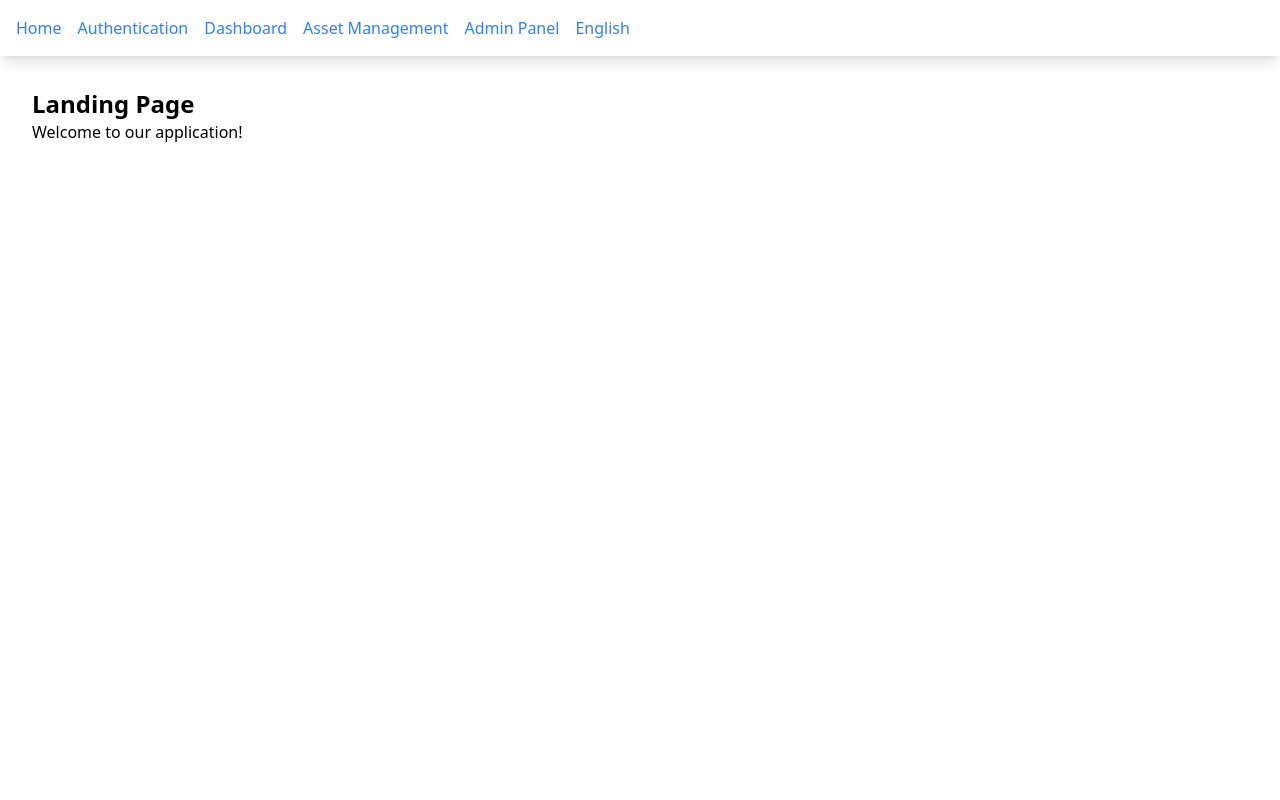
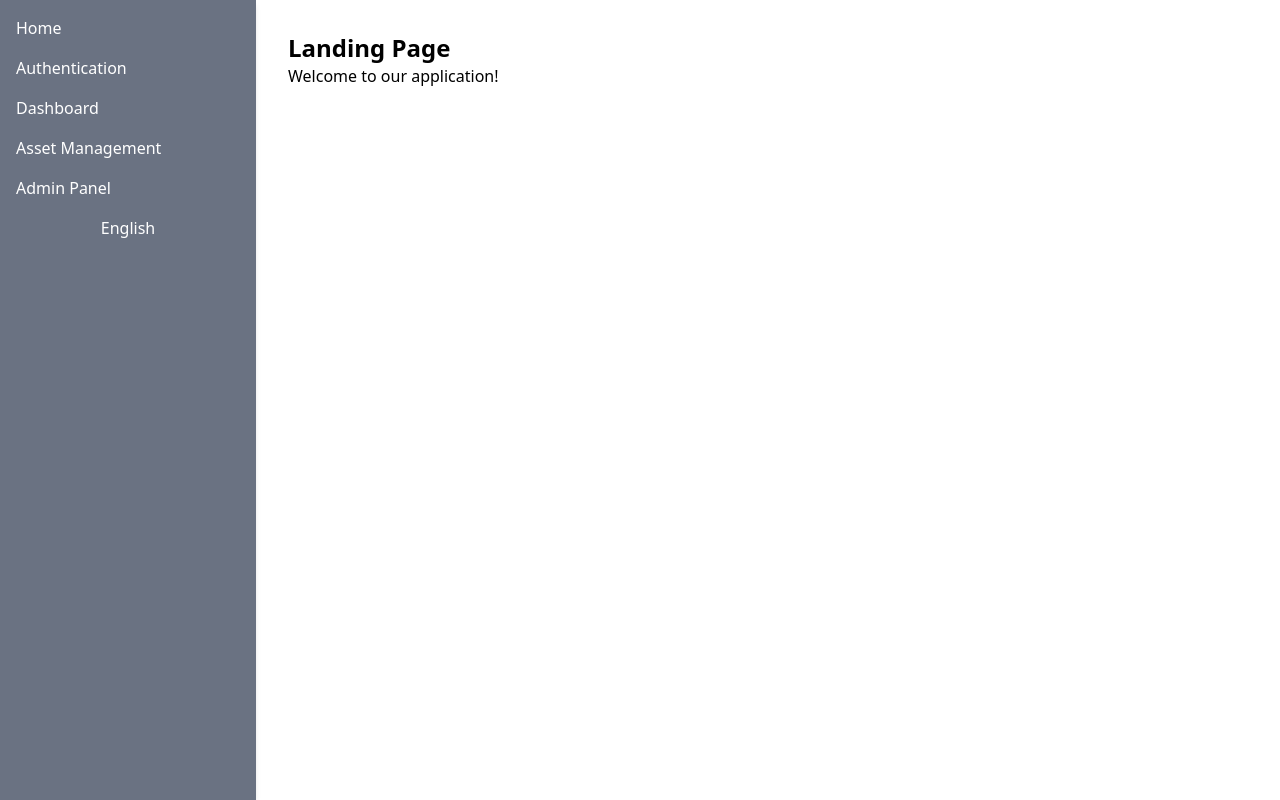
Before and after one commit to ilcann/infrawatch, a React (Vite) app in the folder apps/web/: page / in a window 1280 px wide. Built offline with nearby package versions, Linux system fonts and the light colour scheme.

Commit message:
feat(navigation): replace Navigation component with Sidebar for improved layout and language toggle

```diff
--- a/apps/web/src/App.tsx
+++ b/apps/web/src/App.tsx
@@ -1,5 +1,5 @@
 import { Routes, Route } from 'react-router';
-import Navigation from './components/Navigation';
+import Sidebar from './components/Sidebar';
 import LandingPage from './pages/landing';
 import AuthPage from './pages/auth';
 import DashboardPage from './pages/dashboard';
@@ -8,8 +8,8 @@ import AdminPanelPage from './pages/admin-panel';
 
 function App() {
   return (
-      <div className="min-h-screen">
-        <Navigation />
+      <div className="min-h-screen flex flex-row">
+        <Sidebar />
         <Routes>
           <Route path="/" element={<LandingPage />} />
           <Route path="/auth" element={<AuthPage />} />
--- a/apps/web/src/components/Navigation.tsx
+++ /dev/null
@@ -1,29 +0,0 @@
-import { NavLink } from 'react-router';
-import { useTranslation } from 'react-i18next';
-import { useState } from 'react';
-
-export default function Navigation() {
-  const { t, i18n } = useTranslation('common');
-  const [language, setLanguage] = useState(i18n.language);
-
-  const toggleLanguage = () => {
-    const newLanguage = language === 'en' ? 'tr' : 'en';
-    i18n.changeLanguage(newLanguage);
-    setLanguage(newLanguage);
-  };
-
-  return (
-    <nav className="bg-white shadow-lg p-4">
-      <div className="flex space-x-4">
-        <NavLink to="/" className="text-blue-500 hover:text-blue-700">{t('navigation.home')}</NavLink>
-        <NavLink to="/auth" className="text-blue-500 hover:text-blue-700">{t('navigation.auth')}</NavLink>
-        <NavLink to="/dashboard" className="text-blue-500 hover:text-blue-700">{t('navigation.dashboard')}</NavLink>
-        <NavLink to="/asset-management" className="text-blue-500 hover:text-blue-700">{t('navigation.assetManagement')}</NavLink>
-        <NavLink to="/admin-panel" className="text-blue-500 hover:text-blue-700">{t('navigation.adminPanel')}</NavLink>
-        <button onClick={toggleLanguage} className="text-blue-500 hover:text-blue-700">
-          {language === 'en' ? 'Türkçe' : 'English'}
-        </button>
-      </div>
-    </nav>
-  );
-}
--- /dev/null
+++ b/apps/web/src/components/Sidebar.tsx
@@ -0,0 +1,29 @@
+import { NavLink } from 'react-router';
+import { useTranslation } from 'react-i18next';
+import { useState } from 'react';
+
+export default function Sidebar() {
+  const { t, i18n } = useTranslation('common');
+  const [language, setLanguage] = useState(i18n.language);
+
+  const toggleLanguage = () => {
+    const newLanguage = language === 'en' ? 'tr' : 'en';
+    i18n.changeLanguage(newLanguage);
+    setLanguage(newLanguage);
+  };
+
+  return (
+    <aside className="w-64 bg-gray-500 shadow-md p-4">
+      <div className="flex flex-col space-y-4">
+        <NavLink to="/" className="text-white hover:text-gray-300">{t('navigation.home')}</NavLink>
+        <NavLink to="/auth" className="text-white hover:text-gray-300">{t('navigation.auth')}</NavLink>
+        <NavLink to="/dashboard" className="text-white hover:text-gray-300">{t('navigation.dashboard')}</NavLink>
+        <NavLink to="/asset-management" className="text-white hover:text-gray-300">{t('navigation.assetManagement')}</NavLink>
+        <NavLink to="/admin-panel" className="text-white hover:text-gray-300">{t('navigation.adminPanel')}</NavLink>
+        <button onClick={toggleLanguage} className="text-white hover:text-gray-300 cursor-pointer">
+          {language === 'en' ? 'Türkçe' : 'English'}
+        </button>
+      </div>
+    </aside>
+  );
+}
```
